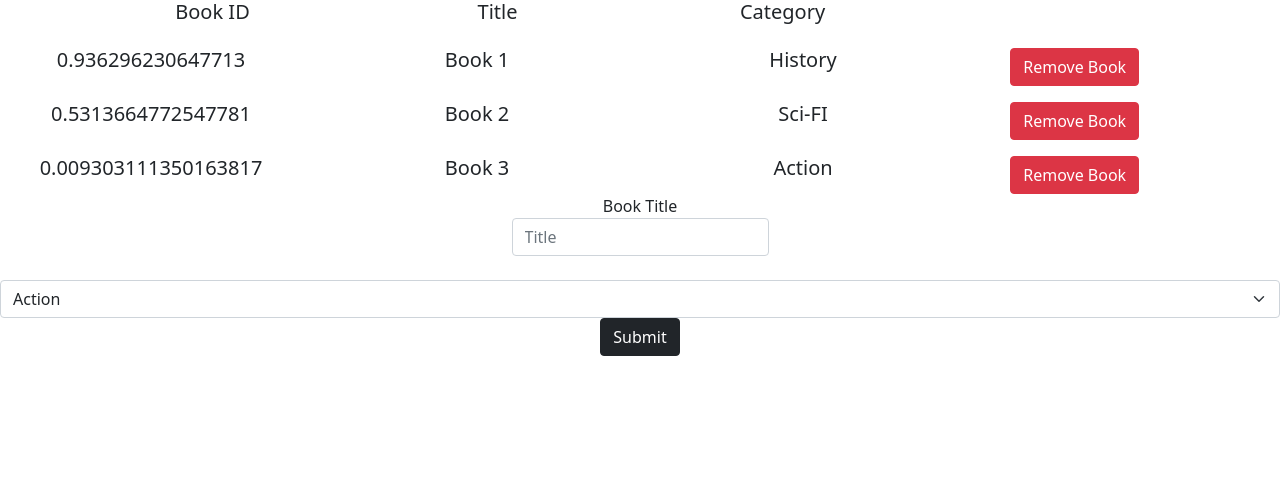
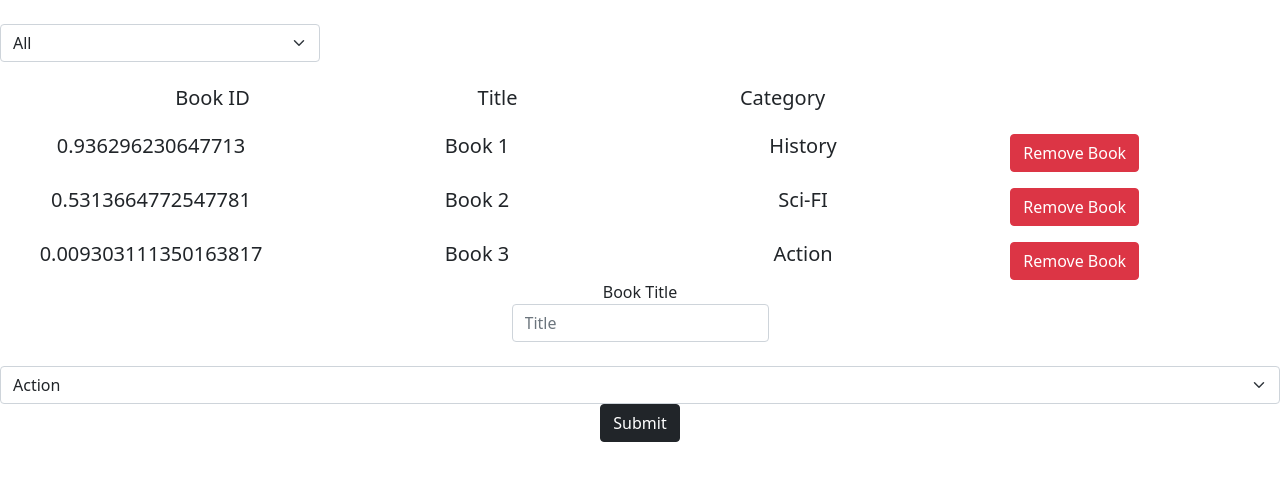
Before and after one commit to SamArsanios/bookstore, a React (Create React App) app: page / in a window 1280 px wide. Shown: the top 480 px of the page. Built offline with nearby package versions, Linux system fonts and the light colour scheme.

Commit message:
Implement the filterreducer

```diff
--- a/src/actions/index.js
+++ b/src/actions/index.js
@@ -12,11 +12,10 @@ const removeBook = (id) => ({
   payload: id,
 });
 
-const changeFilter = (id) => ({
+const changeFilter = (filter) => ({
   type: CHANGE_FILTER,
-  payload: id,
+  payload: filter,
 });
-
 export {
   CREATE_BOOK, REMOVE_BOOK, CHANGE_FILTER, createBook, removeBook, changeFilter,
 };
--- a/src/components/container/BooksForm.js
+++ b/src/components/container/BooksForm.js
@@ -4,6 +4,7 @@ import { connect } from 'react-redux';
 import { createBook } from '../../actions/index';
 
 const BooksForm = (props) => {
+  const { addBook } = props;
   const categories = ['Action', 'Biography', 'Horror', 'Kids', 'Learning', 'Sci-Fi'];
   const [title, setTitle] = useState('');
   const [category, setCategory] = useState('');
@@ -21,7 +22,7 @@ const BooksForm = (props) => {
       title,
       category,
     };
-    props.addBook(book);
+    addBook(book);
     setTitle('');
     setCategory('');
   };
--- a/src/components/container/BooksList.js
+++ b/src/components/container/BooksList.js
@@ -2,17 +2,26 @@ import React from 'react';
 import PropTypes from 'prop-types';
 import { connect } from 'react-redux';
 import Book from '../presentation/Book';
-import { removeBook } from '../../actions';
+import { removeBook, changeFilter } from '../../actions';
+import CategoryFilter from '../presentation/CategoryFilter';
 
 const BooksList = (props) => {
-  const { books, removeBook } = props;
+  const { books, removeBook, changeFilter } = props;
 
   const handleRemoveBook = (book) => {
     removeBook(book.ID);
   };
 
+  const handleFilterChange = (e) => {
+    // console.log(e.target.value);
+    const filter = e.target.value;
+    console.log(filter);
+    changeFilter(filter);
+  };
+
   return (
     <div>
+      <CategoryFilter handleFilterChange={handleFilterChange} />
       <div className="container">
         <div className="row">
           <div className="col-3">
@@ -37,11 +46,15 @@ const mapStateToProps = (state) => ({
 
 const mapDispatchToProps = (dispatch) => ({
   removeBook(id) { dispatch(removeBook(id)); },
+  changeFilter(filter) {
+    dispatch(changeFilter(filter));
+  },
 });
 
 BooksList.propTypes = {
   books: PropTypes.arrayOf(PropTypes.object),
   removeBook: PropTypes.func.isRequired,
+  changeFilter: PropTypes.func.isRequired,
 };
 
 BooksList.defaultProps = {
--- a/src/components/presentation/CategoryFilter.js
+++ b/src/components/presentation/CategoryFilter.js
@@ -1,7 +1,31 @@
 import React from 'react';
+import PropTypes from 'prop-types';
 
-const CategoryFilter = () => (
-  <div />
-);
+const CategoryFilter = (props) => {
+  const { handleFilterChange } = props;
+  const categories = ['All', 'Action', 'Biography', 'Horror', 'Kids', 'Learning', 'Sci-Fi'];
+  return (
+    <select
+      onChange={handleFilterChange}
+      className="form-select w-25 my-4"
+      aria-label="Default select example"
+    >
+      {
+          categories.map((category) => (
+            <option
+              key={category}
+              value={category}
+            >
+              {category}
+            </option>
+          ))
+        }
+    </select>
+  );
+};
+
+CategoryFilter.propTypes = {
+  handleFilterChange: PropTypes.func.isRequired,
+};
 
 export default CategoryFilter;
--- a/src/reducers/filterReducer.js
+++ b/src/reducers/filterReducer.js
@@ -1,14 +1,15 @@
 import { CHANGE_FILTER } from '../actions';
 
 const initialState = {
-  filter: 'category',
+  filter: '',
 };
 
 const changeFilterReducer = (state = initialState, action) => {
   switch (action.type) {
     case CHANGE_FILTER: {
+      const filter = action.payload;
       return {
-        ...state,
+        ...state, filter,
       };
     }
     default:
```
